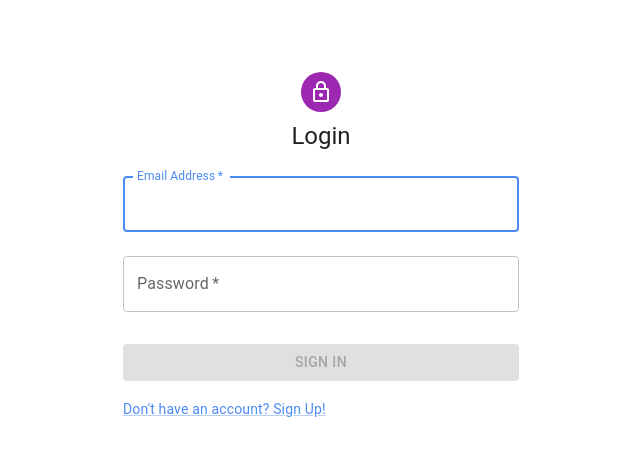
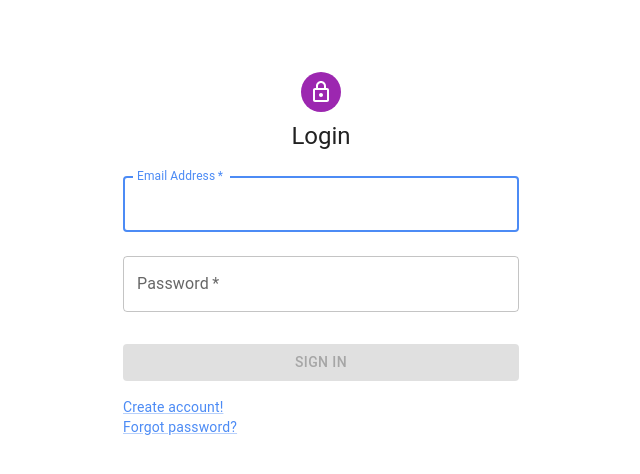
Before and after one commit to Alan0893/NoteCove, a React (Create React App) app in the folder view/: page /login in a window 1280 px wide. Shown: the top 474 px of the page, without its empty margins (319-959 px from the left). Built offline with nearby package versions, Linux system fonts and the light colour scheme.

Commit message:
added a reset page

```diff
--- a/view/src/pages/login.js
+++ b/view/src/pages/login.js
@@ -138,9 +138,12 @@ function Login() {
 						{loading && <Progress size={30} />}
 					</SubmitButton>
 					<Grid container>
-						<Grid item>
-							<Link href="signup" variant="body2">
-								{"Don't have an account? Sign Up!"}
+						<Grid>
+							<Link href="signup" variant="body2" style={{ display: 'block' }}>
+								{"Create account!"}
+							</Link>
+							<Link href="reset" variant="body2" style={{ display: 'block' }}>
+								{"Forgot password?"}
 							</Link>
 						</Grid>
 					</Grid>
```
